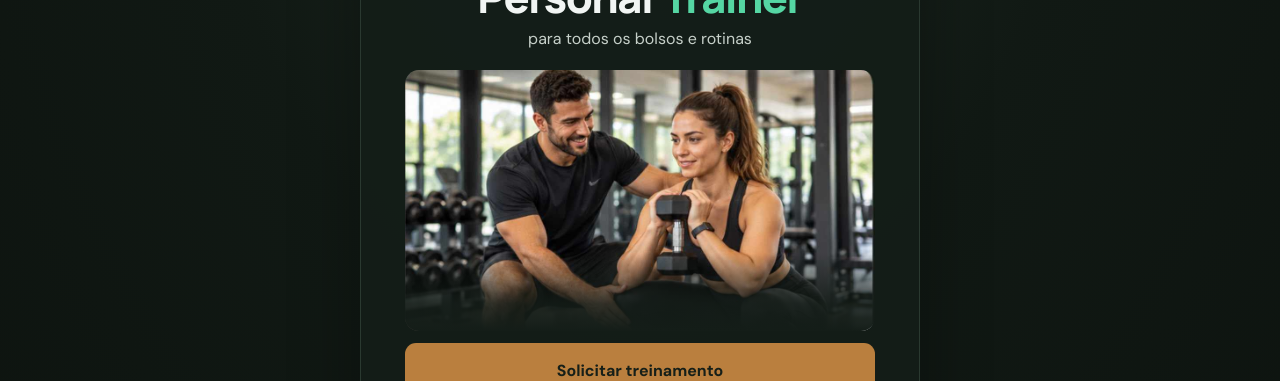
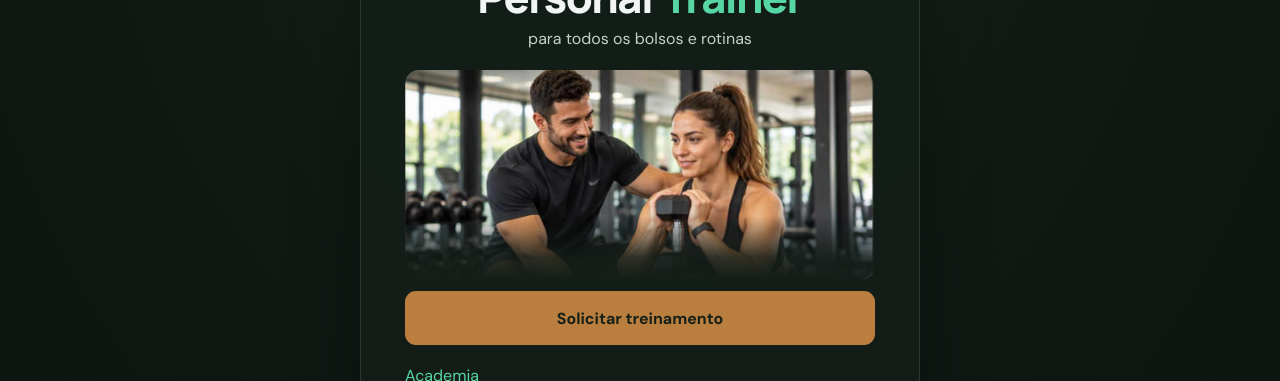
Before and after one commit to albertoapr/calculadoraimc, a Vue app: page / in a window 1280 px wide. Shown: the part 255-636 px from the top of the page. Built offline with nearby package versions, Linux system fonts and the light colour scheme; no server answers.

Commit message:
Corta visualmente 20% da parte inferior da foto na página inicial

```diff
--- a/src/assets/main.css
+++ b/src/assets/main.css
@@ -3391,6 +3391,16 @@ html[data-theme='dark'] .home-city-selector svg {
 }
 .root-home-photo.home-training-photo {
   margin: 20px auto 12px;
+  /* Mostra os 80% superiores da foto original, sem alterar o arquivo. */
+  aspect-ratio: 1069 / 475.2;
+  overflow: hidden;
+}
+.root-home-photo.home-training-photo .root-home-personal-image {
+  width: 100%;
+  height: 100%;
+  aspect-ratio: auto;
+  object-fit: cover;
+  object-position: center top;
 }
 .root-home-actions {
   margin: 24px 0 18px;
```
